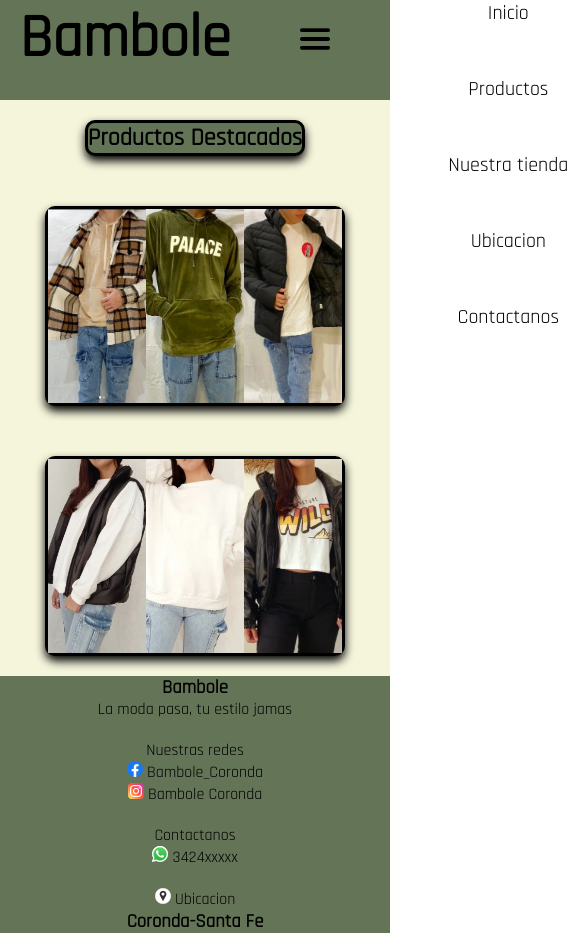
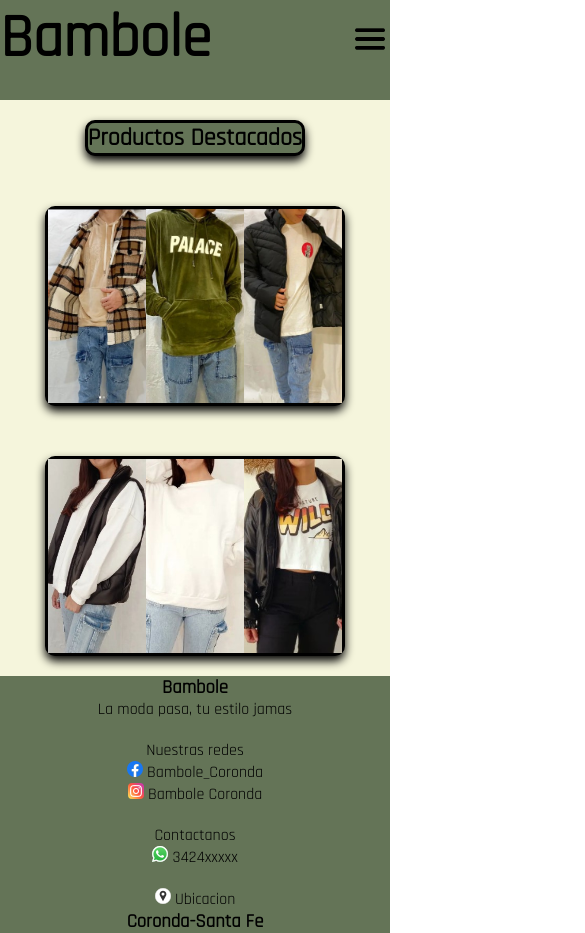
Before and after one commit to JohnPoulBravo10/Bambole-TiendadeRopa-, a website: page index.html in a window 390 px wide. Shown: the top 933 px of the page, 585 px wide, since content can reach past the window. Drawn offline with Linux system fonts and the light colour scheme.

Commit message:
soluciona menu hambuerguesa

```diff
--- a/scss/layout/_media800.scss
+++ b/scss/layout/_media800.scss
@@ -32,7 +32,7 @@
     }
     header{
         display: flex;
-        flex-direction: column;
+        flex-direction: row;
         justify-content: space-between;
         align-items: center;
         width: 100%;
@@ -40,19 +40,18 @@
         nav{
 
 
-            width: 90%;
-
+            width: 100%;
 
             /*display: grid;
             justify-content: space-between;
             align-items: center;
             grid-template-columns: repeat(2,max-content);*/
             display: flex;
-            flex-direction: column;
-            justify-content: space-between;
+            flex-direction: row;
+            justify-content: space-around;
             align-items: center;
             div{
-                width: 90%;
+                width: 100%;
                 display: grid;
                 justify-content: space-between;
                 align-items: center;
@@ -65,7 +64,7 @@
             ul{
                 flex-direction: column;
                 display: grid;
-                width: 90%;
+                width: 100%;
                 justify-content: center;
                 align-items: center;
                 align-content: center;
@@ -105,14 +104,14 @@
     .nav{
         --estadoClose:scale(0);
         --estadoHambur:scale(1);
-        --estadoMenu:translate(0);
+        --estadoMenu:translate(-100%);
         height: 100px;
     }
     .nav:target{
         --estadoClose:scale(1);
         --estadoHambur:scale(0);
-        --estadoMenu:translate(-100%);
-        height: 400px;
+        --estadoMenu:translate(0);
+        height: 450px;
     }
     .men{
         transform: var(--estadoHambur);
```
Also changed, not shown: index.html (+0 -2 lines), css/estilos.css.
